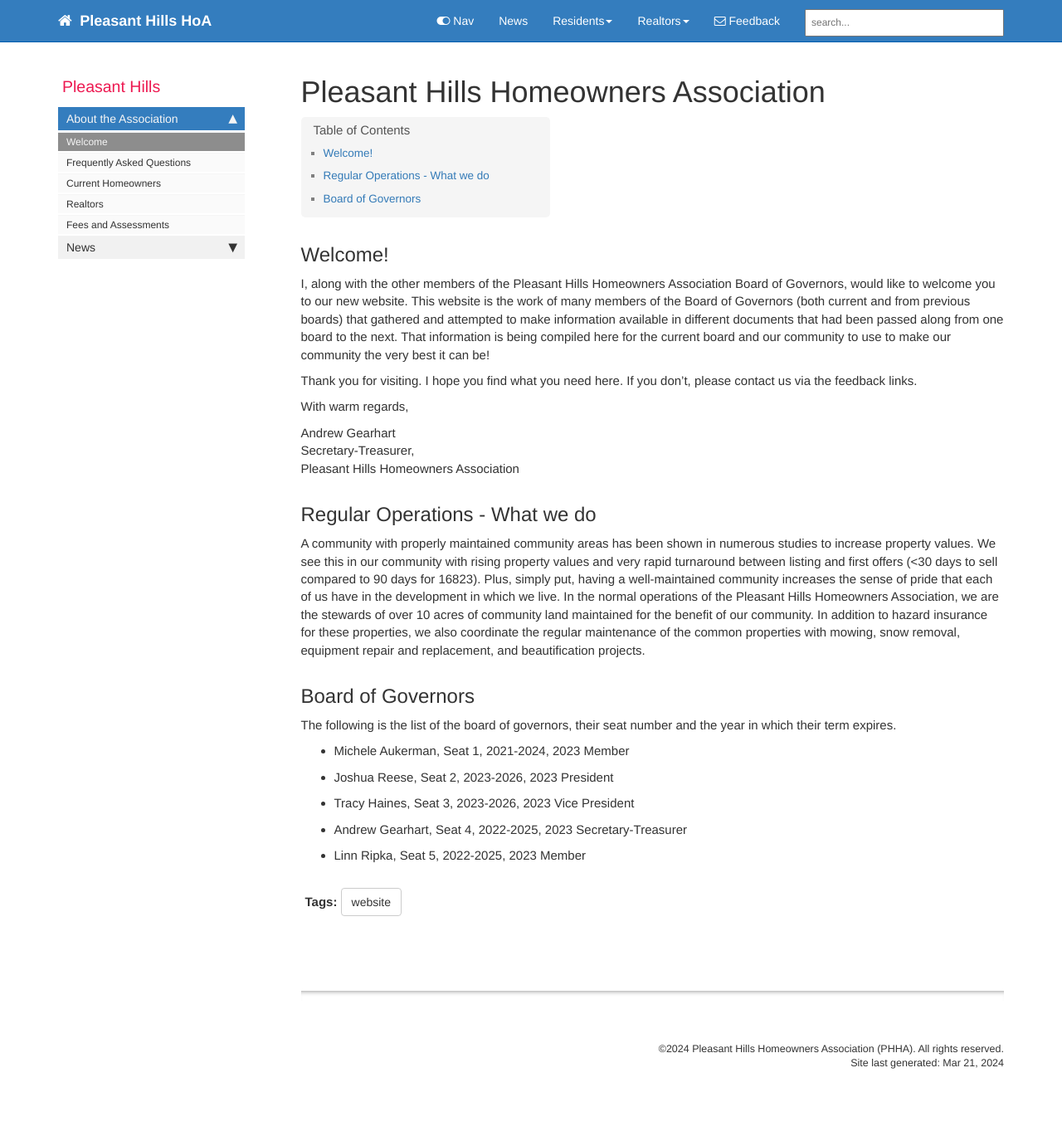
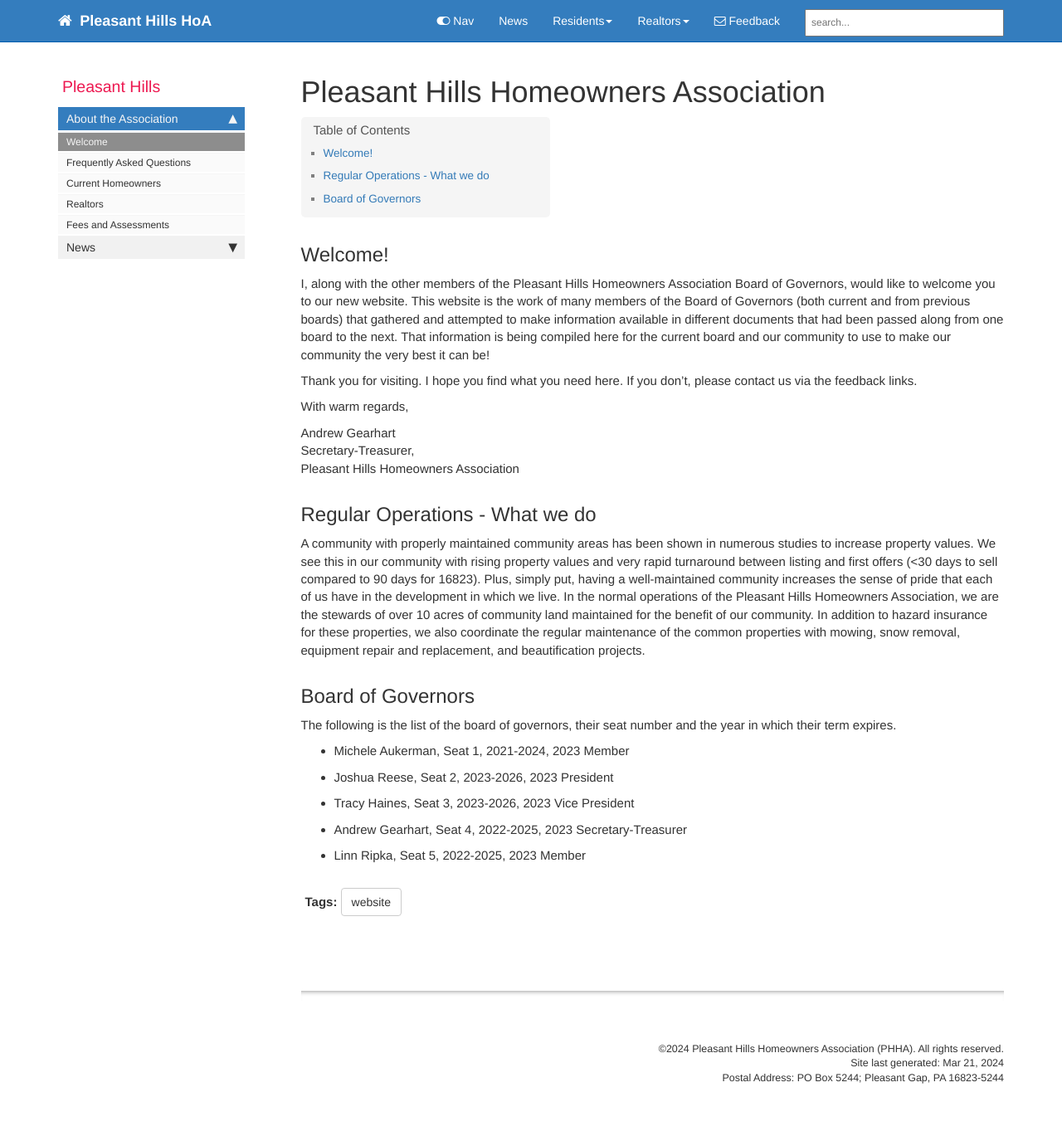
Before and after one commit to pleasanthillsha/pleasanthillsha.github.io, a Jekyll site: the page built from index.md, in a window 1280 px wide. Shown: the whole page at 83% size. Built offline with Jekyll 4.4.1, drawn with Linux system fonts in a browser that asks for light colours; comment, search, counter and statistics services are not loaded.

Commit message:
add usps address to footer

```diff
--- a/_includes/footer.html
+++ b/_includes/footer.html
@@ -3,6 +3,7 @@
                 <div class="col-lg-12 footer">
                &copy;{{ site.time | date: "%Y"  }} {{site.company_name}}. All rights reserved. <br />
 {% if page.last_updated %}<span>Page last updated:</span> {{page.last_updated}}<br/>{% endif %} Site last generated: {{ site.time | date: "%b %-d, %Y"  }} <br />
+Postal Address: PO Box 5244; Pleasant Gap, PA 16823-5244<br />
 <p><!--img src="{{ "images/company_logo.png" }}" alt="Company logo"/--></p>
                 </div>
             </div>
```
